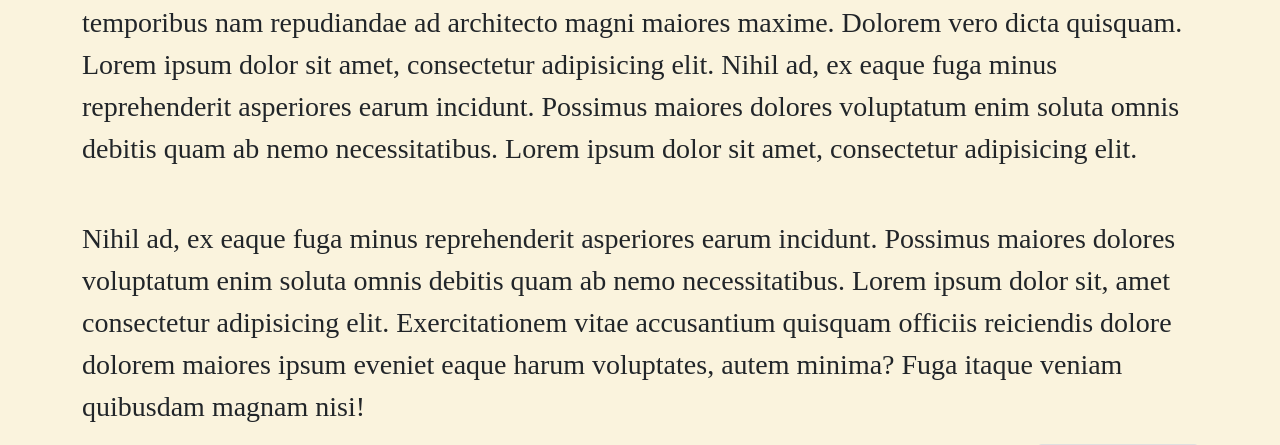
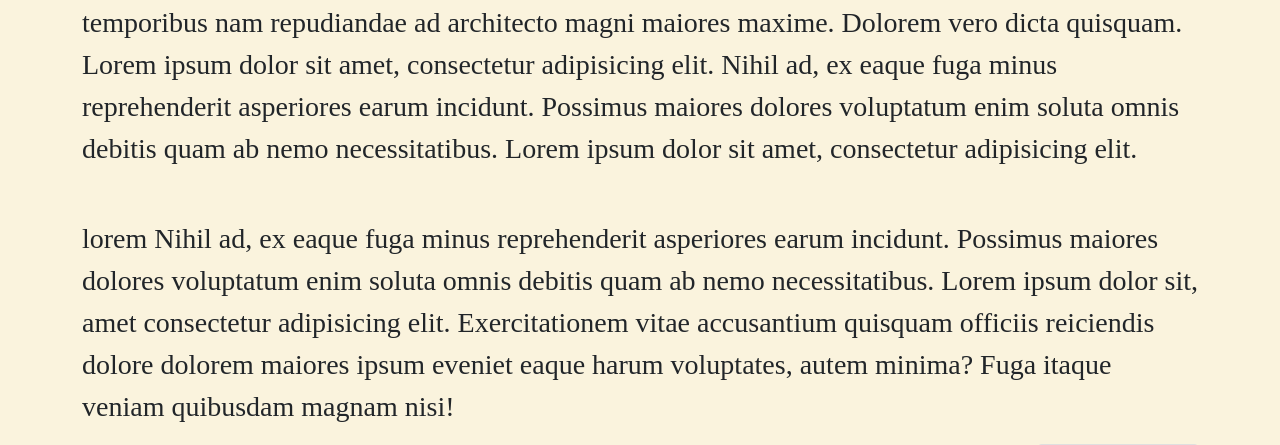
Before and after one commit to bhwong11/wayfarer, a Django app: template main_app/templates/post_details.html in a window 1280 px wide. Shown: the part 482-927 px from the top of the page. Run offline with Django 3.2, Linux system fonts and the light colour scheme; the template is opened without the code that fills it, so the values that code supplies are empty; some web fonts are replaced.

Commit message:
changes to post details

```diff
--- a/main_app/templates/post_details.html
+++ b/main_app/templates/post_details.html
@@ -15,7 +15,7 @@
             <div class="single-post-content-wrapper">
                   <article class = "fs-3">lorem lorem ipsum dolor sit amet, consectetur adiplorem ipsum dolor sit amet consectetur adipisicing elit. Cupiditate quidem totam, laborum esse expedita modi. Aperiam quia ut, temporibus nam repudiandae ad architecto magni maiores maxime. Dolorem vero dicta quisquam. Lorem ipsum dolor sit amet, consectetur adipisicing elit. Nihil ad, ex eaque fuga minus reprehenderit asperiores earum incidunt. Possimus maiores dolores voluptatum enim soluta omnis debitis quam ab nemo necessitatibus. Lorem ipsum dolor sit amet, consectetur adipisicing elit.
                   </article>
-                  <p class = "fs-3 mt-5"> Nihil ad, ex eaque fuga minus reprehenderit asperiores earum incidunt. Possimus maiores dolores voluptatum enim soluta omnis debitis quam ab nemo necessitatibus. Lorem ipsum dolor sit, amet consectetur adipisicing elit. Exercitationem vitae accusantium quisquam officiis reiciendis dolore dolorem maiores ipsum eveniet eaque harum voluptates, autem minima? Fuga itaque veniam quibusdam magnam nisi!
+                  <p class = "fs-3 mt-5">lorem Nihil ad, ex eaque fuga minus reprehenderit asperiores earum incidunt. Possimus maiores dolores voluptatum enim soluta omnis debitis quam ab nemo necessitatibus. Lorem ipsum dolor sit, amet consectetur adipisicing elit. Exercitationem vitae accusantium quisquam officiis reiciendis dolore dolorem maiores ipsum eveniet eaque harum voluptates, autem minima? Fuga itaque veniam quibusdam magnam nisi!
                   </p>
                   <div class="card float-end mb-3" style="max-width: 400px;">
                     <div class="row no-gutters">
```
